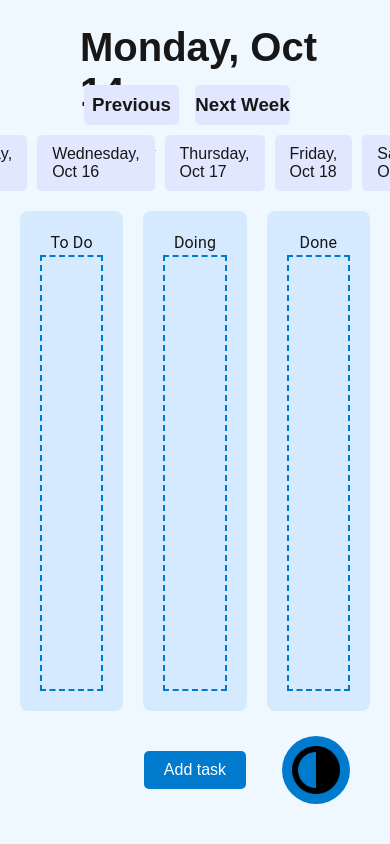
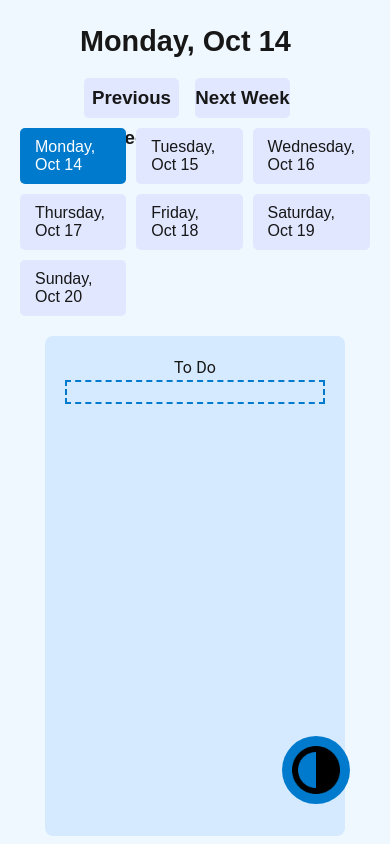
Before and after one commit to IkariG08/TaskManager_Proj, a Next.js app: page / in a window 390 px wide. Shown: the top 844 px of the page. Built offline with nearby package versions, Linux system fonts and the light colour scheme.

Commit message:
page is responsive

```diff
--- a/src/app/page.scss
+++ b/src/app/page.scss
@@ -26,14 +26,14 @@
   padding-top: 5px;
 }
 
-.btns-prev-next{
+.btns-prev-next {
   display: flex;
   width: 100%;
   justify-content: end;
   padding: 0 4rem;
 }
 
-.prev-next{
+.prev-next {
   width: 150px;
   height: 40px;
   border-radius: 5px;
@@ -43,19 +43,20 @@
   transition: 0.3s;
 }
 
-.prev-next h3{
+.prev-next h3 {
   text-align: center;
   vertical-align: middle;
   line-height: 40px;
 }
-.prev-next:hover{
+
+.prev-next:hover {
   background-color: var(--card-active);
   cursor: pointer;
 }
 
 .carousel {
-  display: flex;
-  justify-content: center;
+  display: grid;
+  grid-template-columns: repeat(7, 1fr); /* 7 botones en una fila para pantallas grandes */
   gap: 10px;
   width: 100%;
 }
@@ -68,7 +69,7 @@
   cursor: pointer;
 }
 
-.carousel-day:hover{
+.carousel-day:hover {
   background-color: var(--background);
 }
 
@@ -83,6 +84,10 @@
   gap: 20px;
   width: 100%;
   max-width: 1200px;
+}
+
+.column {
+  flex: 1;
 }
 
 .add-task-button {
@@ -176,3 +181,51 @@
     background-color: var(--button-hover);
   }
 }
+
+@media (max-width: 768px) {
+  .columns {
+    flex-direction: column;
+    gap: 10px;
+    width: 100%;
+    align-items: center; /* Centrar las columnas en pantallas pequeñas */
+  }
+
+  .column {
+    width: 100%; /* Abarcar todo el ancho de la pantalla */
+  }
+
+  .carousel {
+    grid-template-columns: repeat(4, 1fr); /* 4 botones arriba */
+    grid-template-rows: repeat(2, auto); /* 2 filas: 4 arriba, 3 abajo */
+    gap: 10px;
+    justify-items: center;
+  }
+
+  .today {
+    font-size: 2rem; /* Ajustar tamaño de la fecha */
+    margin-bottom: 10px;
+    text-align: center; /* Centrar el texto */
+  }
+}
+
+@media (max-width: 480px) {
+  .columns {
+    flex-direction: column;
+    gap: 15px;
+    width: 100%;
+    align-items: center; /* Asegura que las columnas estén centradas */
+  }
+
+  .column {
+    width: 100%; /* Las columnas ocuparán todo el ancho en pantallas pequeñas */
+  }
+
+  .carousel {
+    grid-template-columns: repeat(3, 1fr); /* 3 botones por fila para pantallas pequeñas */
+    gap: 10px;
+  }
+
+  .today {
+    font-size: 1.8rem;
+  }
+}
```
